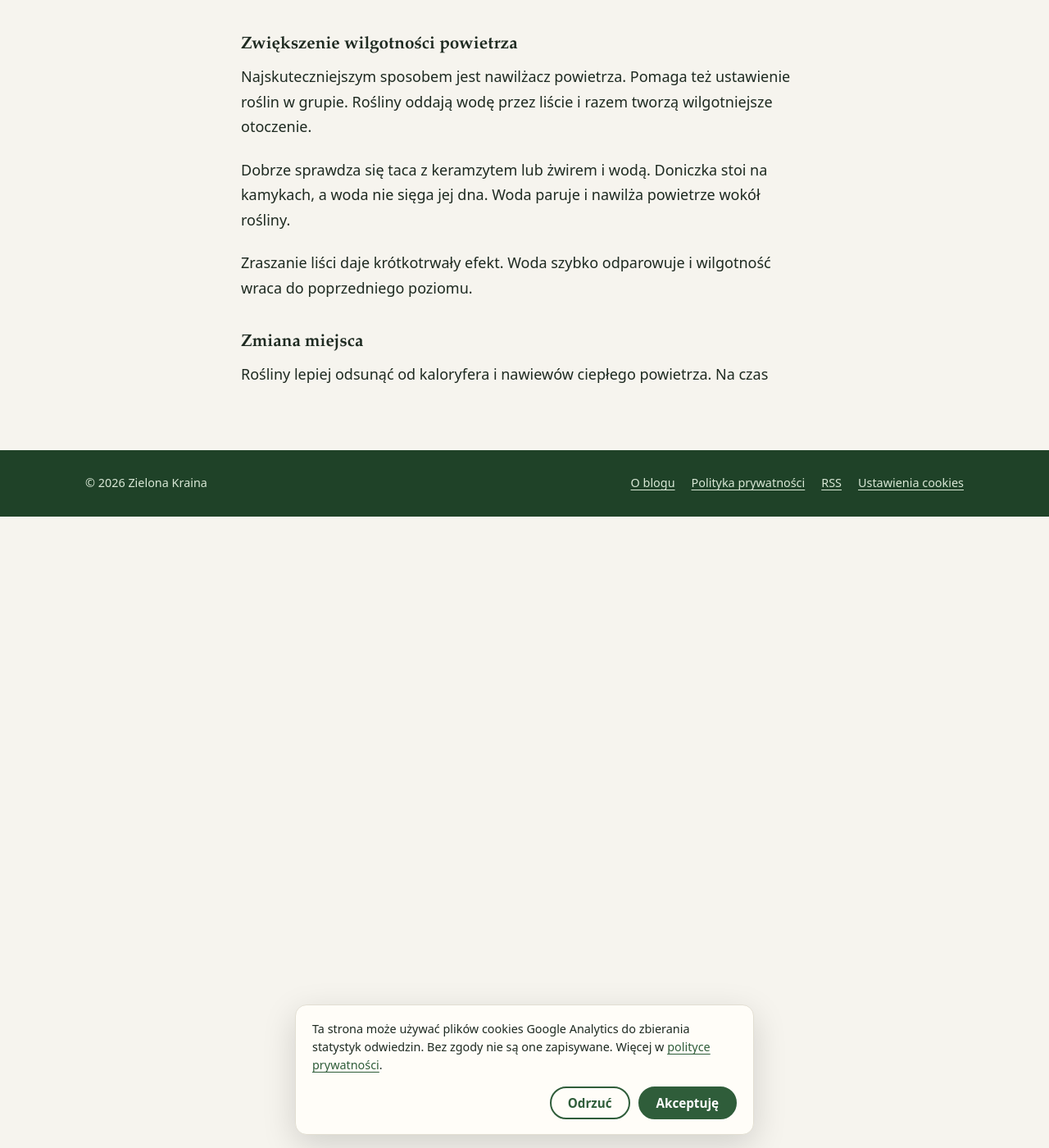
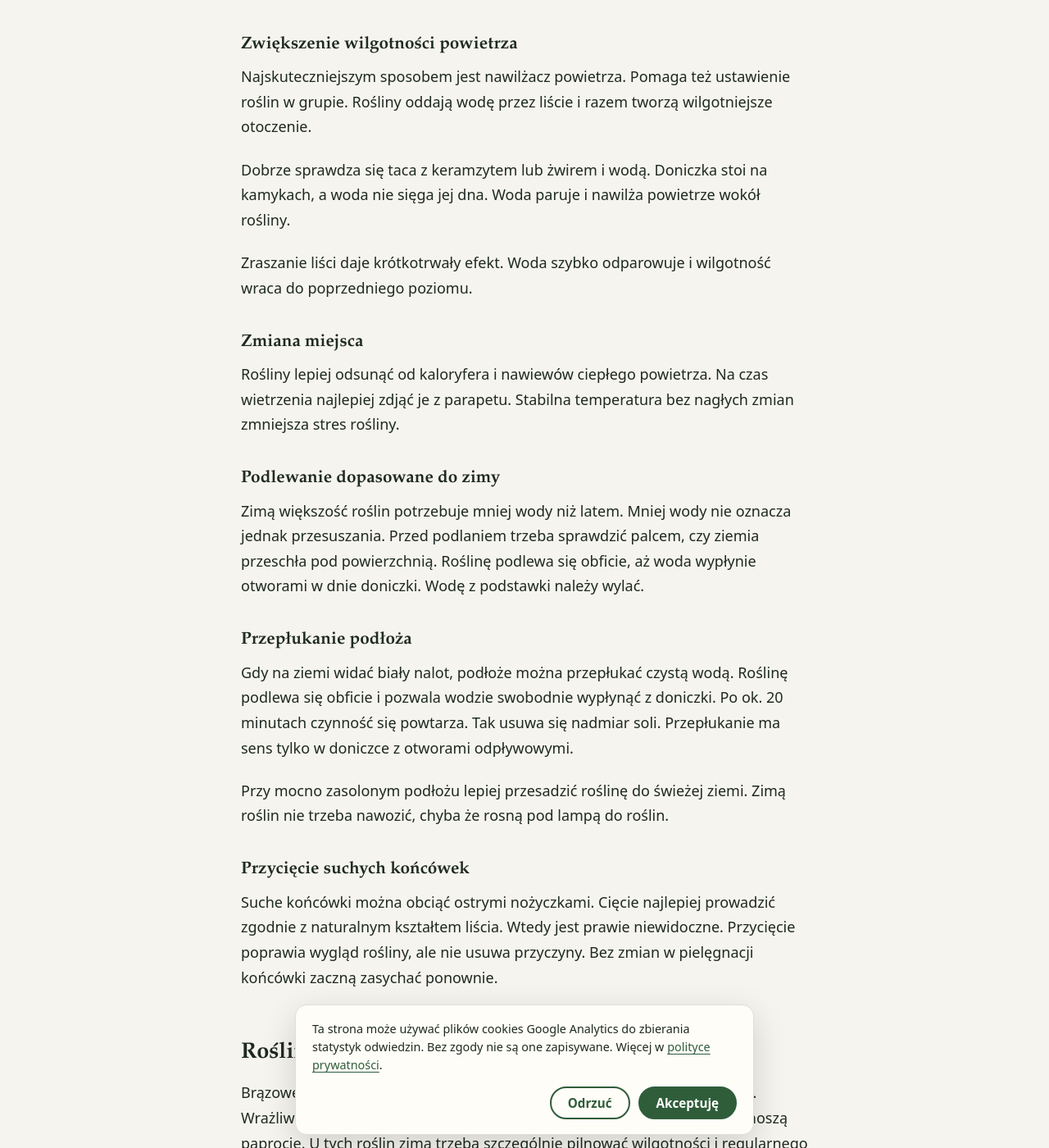
Before and after one commit to ZielonaKraina/zielonakraina.github.io, a Jekyll site: the page built from _posts/2026-11-25-zasychajace-koncowki-lisci-zima.md, in a window 1280 px wide and 1400 px high, scrolled down 2210 px. Shown: the whole window at 82% size. Built offline with Jekyll 4.4.1, drawn with Linux system fonts in a browser that asks for light colours; some of the changed text lies outside the part shown.

Commit message:
Update 2026-11-25-zasychajace-koncowki-lisci-zima.md

```diff
--- a/_posts/2026-11-25-zasychajace-koncowki-lisci-zima.md
+++ b/_posts/2026-11-25-zasychajace-koncowki-lisci-zima.md
@@ -51,4 +51,28 @@ Zraszanie liści daje krótkotrwały efekt. Woda szybko odparowuje i wilgotnoś
 
 ### Zmiana miejsca
 
-Rośliny lepiej odsunąć od kaloryfera i nawiewów ciepłego powietrza. Na czas
+Rośliny lepiej odsunąć od kaloryfera i nawiewów ciepłego powietrza. Na czas wietrzenia najlepiej zdjąć je z parapetu. Stabilna temperatura bez nagłych zmian zmniejsza stres rośliny.
+
+### Podlewanie dopasowane do zimy
+
+Zimą większość roślin potrzebuje mniej wody niż latem. Mniej wody nie oznacza jednak przesuszania. Przed podlaniem trzeba sprawdzić palcem, czy ziemia przeschła pod powierzchnią. Roślinę podlewa się obficie, aż woda wypłynie otworami w dnie doniczki. Wodę z podstawki należy wylać.
+
+### Przepłukanie podłoża
+
+Gdy na ziemi widać biały nalot, podłoże można przepłukać czystą wodą. Roślinę podlewa się obficie i pozwala wodzie swobodnie wypłynąć z doniczki. Po ok. 20 minutach czynność się powtarza. Tak usuwa się nadmiar soli. Przepłukanie ma sens tylko w doniczce z otworami odpływowymi.
+
+Przy mocno zasolonym podłożu lepiej przesadzić roślinę do świeżej ziemi. Zimą roślin nie trzeba nawozić, chyba że rosną pod lampą do roślin.
+
+### Przycięcie suchych końcówek
+
+Suche końcówki można obciąć ostrymi nożyczkami. Cięcie najlepiej prowadzić zgodnie z naturalnym kształtem liścia. Wtedy jest prawie niewidoczne. Przycięcie poprawia wygląd rośliny, ale nie usuwa przyczyny. Bez zmian w pielęgnacji końcówki zaczną zasychać ponownie.
+
+## Rośliny najbardziej wrażliwe na suche powietrze
+
+Brązowe końcówki liści szczególnie często pojawiają się u dracen i zielistek. Wrażliwe są też kalatee, maranty i kordyliny. Bardzo źle suche powietrze znoszą paprocie. U tych roślin zimą trzeba szczególnie pilnować wilgotności i regularnego podlewania.
+
+Kaktusy i większość sukulentów dobrze radzą sobie w suchym powietrzu. U nich zasychanie końcówek rzadko wynika z niskiej wilgotności.
+
+## Kiedy brązowienie liści jest naturalne
+
+Starsze liście z czasem brązowieją i obumierają. To normalny proces, który najczęściej dotyczy najniższych liści. Jeśli zmiany pojawiają się na pojedynczych starych liściach, a nowe rosną zdrowe, nie ma powodu do niepokoju. Sygnałem problemu są brązowe końcówki na wielu liściach, także tych młodszych.
```
